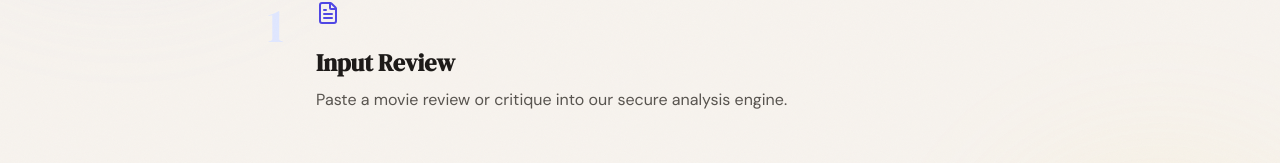
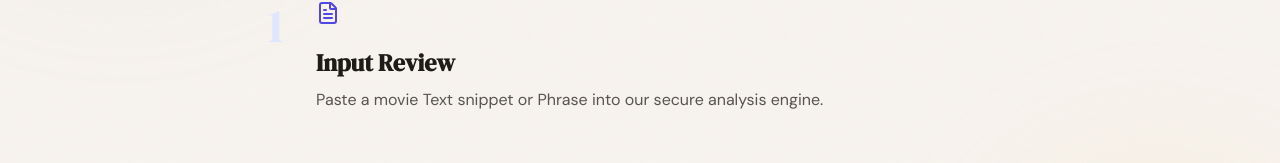
Before and after one commit to harshithac2012-droid/AI-Sentiment-Analysis-, a React (Create React App) app in the folder frontend/: page /how-it-works in a window 1280 px wide. Shown: the part 370-533 px from the top of the page. Built offline with nearby package versions, Linux system fonts and the light colour scheme.

Commit message:
Update description in HowItWorks.js

```diff
--- a/frontend/src/pages/HowItWorks.js
+++ b/frontend/src/pages/HowItWorks.js
@@ -7,7 +7,7 @@ const HowItWorks = () => {
     {
       icon: <FileText size={24} />,
       title: "Input Review",
-      description: "Paste a movie review or critique into our secure analysis engine.",
+      description: "Paste a movie Text snippet or Phrase into our secure analysis engine.",
     },
     {
       icon: <Terminal size={24} />,
```
